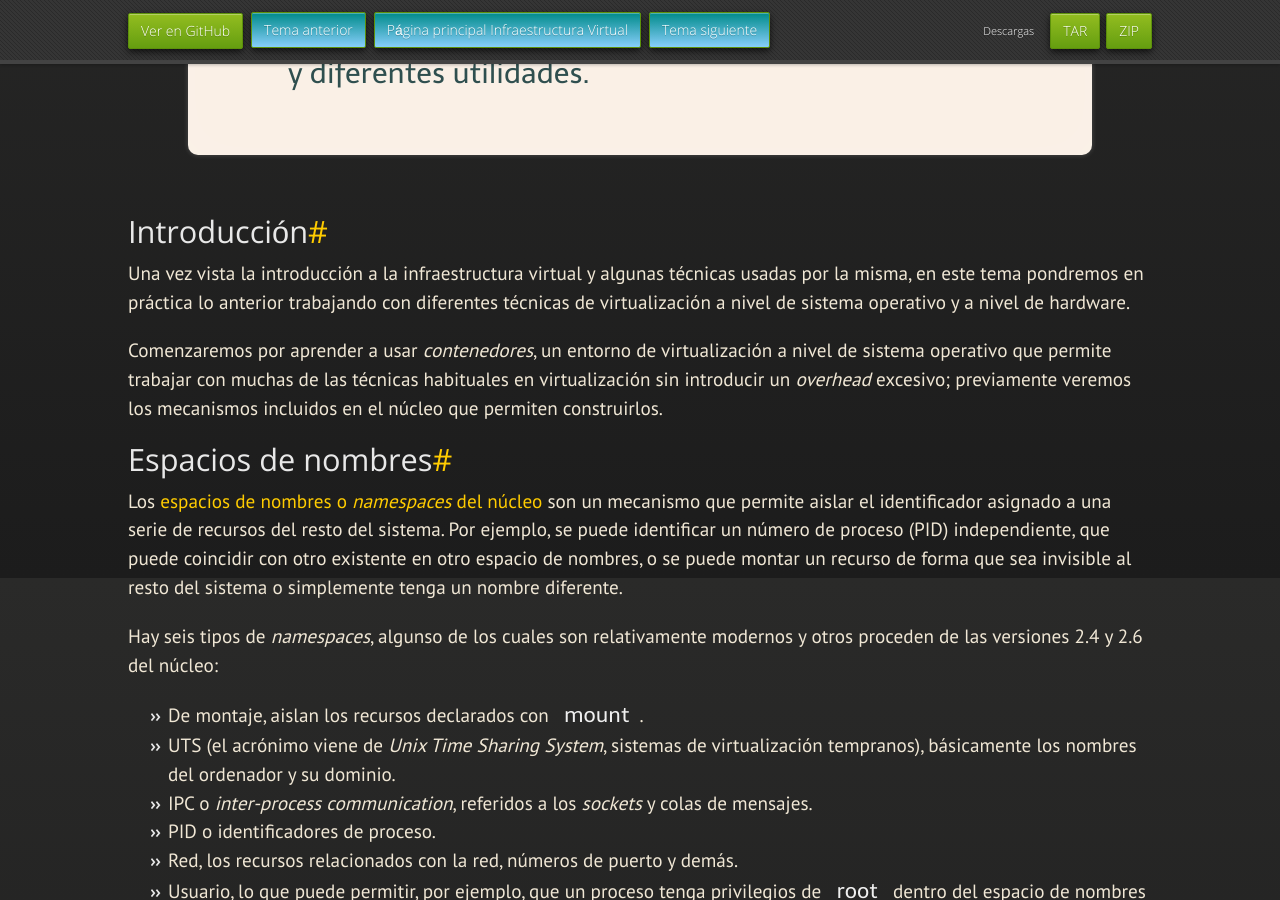
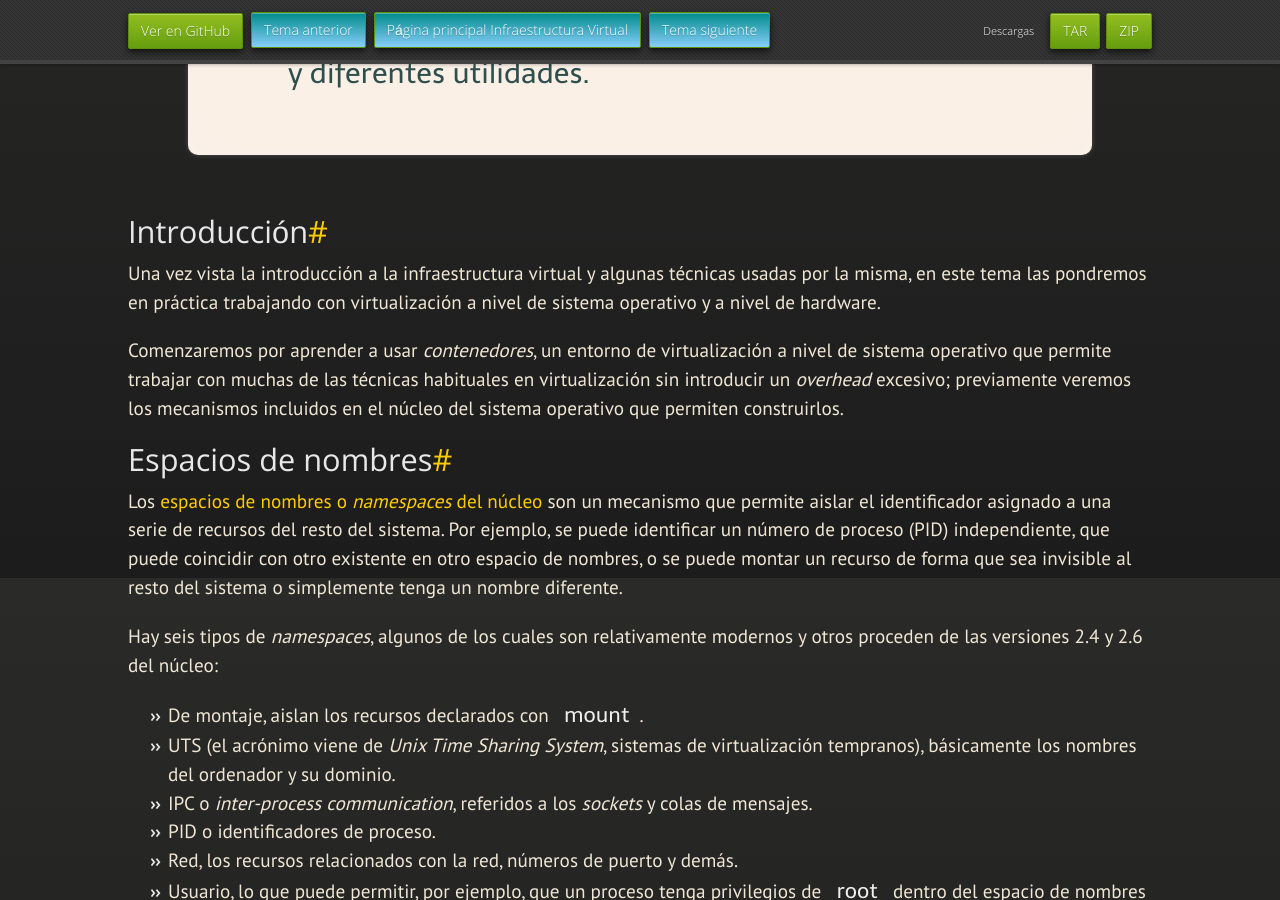
Before and after one commit to JJ/IV, a Jekyll site: the page built from documentos/temas/Tecnicas_de_virtualizacion.md, in a window 1280 px wide and 900 px high, scrolled down 1222 px. Built offline with Jekyll 4.4.1, drawn with Linux system fonts in a browser that asks for light colours; nearby versions of some CDN libraries; some web fonts are replaced; some of the changed text lies outside the part shown.

Commit message:
Sync documentos/temas/Tecnicas_de_virtualizacion.md de master a gh-pages

```diff
--- a/documentos/temas/Tecnicas_de_virtualizacion.md
+++ b/documentos/temas/Tecnicas_de_virtualizacion.md
@@ -47,15 +47,13 @@ Introducción
 ------------------
 
 Una vez vista la introducción a la infraestructura virtual y algunas
-técnicas usadas por la misma, en este tema pondremos en práctica lo
-anterior trabajando con diferentes técnicas de virtualización a nivel
-de sistema operativo y a nivel de hardware.
+técnicas usadas por la misma, en este tema las pondremos en práctica trabajando con  virtualización a nivel de sistema operativo y a nivel de hardware.
 
 Comenzaremos por aprender a usar *contenedores*, un entorno de
 virtualización a nivel de sistema operativo que permite trabajar con
 muchas de las técnicas habituales en virtualización sin introducir un
 *overhead* excesivo; previamente veremos los mecanismos incluidos en
-el núcleo que permiten construirlos.
+el núcleo del sistema operativo que permiten construirlos.
 
 Espacios de nombres
 -------------------------------
@@ -69,7 +67,7 @@ coincidir con otro existente en otro espacio de nombres, o se puede
 montar un recurso de forma que sea invisible al resto del sistema o
 simplemente tenga un nombre diferente.
 
-Hay seis tipos de *namespaces*, algunso de los cuales son
+Hay seis tipos de *namespaces*, algunos de los cuales son
 relativamente modernos y otros proceden de las versiones 2.4 y 2.6 del
 núcleo:
 
```
Also changed, not shown: other parts of documentos/temas/Tecnicas_de_virtualizacion.md (+6 -6 lines).
